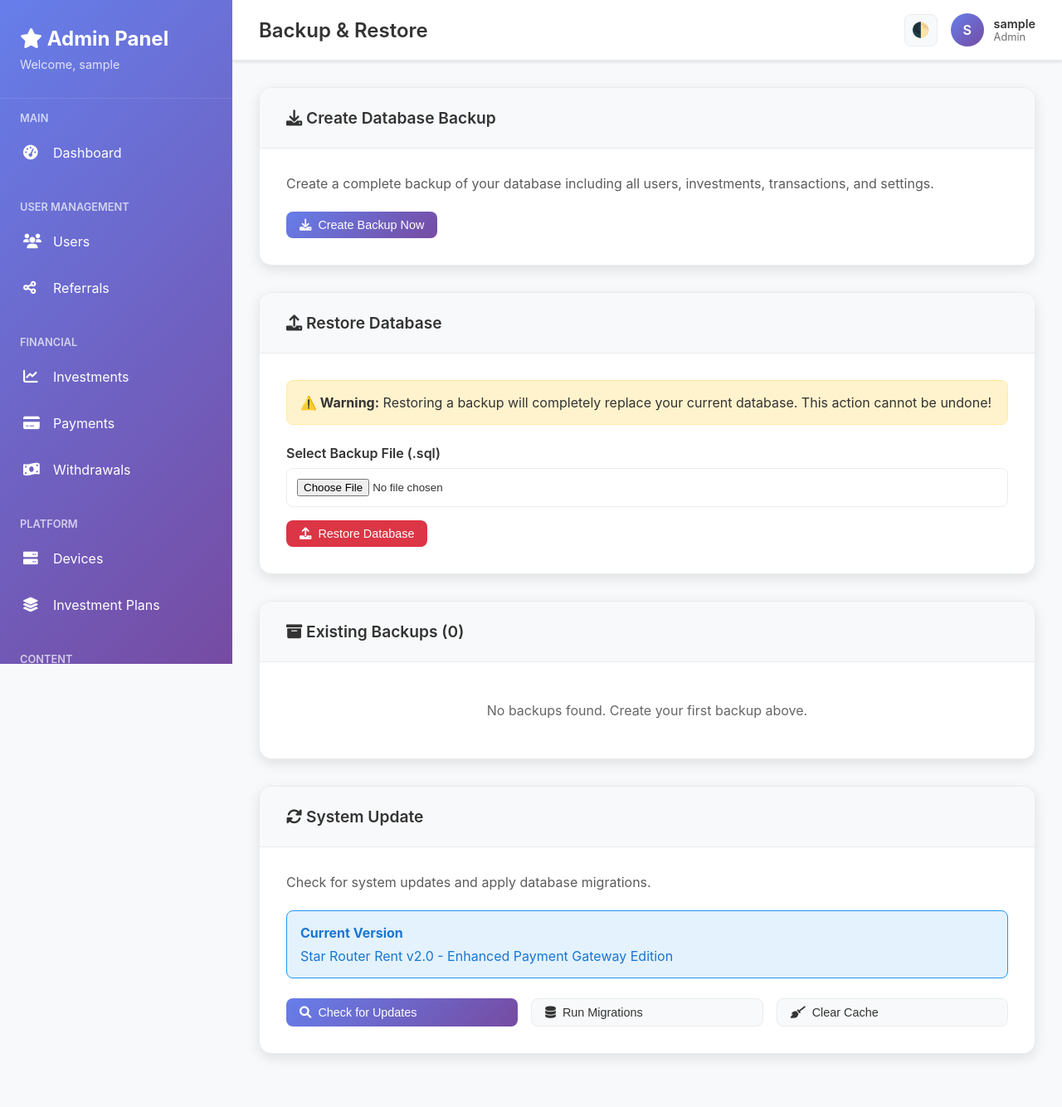
After one commit to Mytestproject12/asdasd, a PHP site: page /admin/backup-restore.php in a window 1280 px wide. The commit adds this page. Shown: the whole page at 83% size. Run offline with PHP 8.4, Linux system fonts and the light colour scheme; the visitor is signed in with stand-in values (Sample User, id 1); tables that the repository leaves empty or names only in its code hold one stand-in row (values such as "Sample post"); some libraries are stand-ins or nearby versions.

Commit message:
Fix Referral Balance, Investment System, and Admin Panel Updates

```diff
--- /dev/null
+++ b/admin/backup-restore.php
@@ -0,0 +1,312 @@
+<?php
+require_once '../includes/session_config.php';
+require_once '../config.php';
+
+$page_title = 'Backup & Restore';
+$success = '';
+$error = '';
+
+// Handle backup creation
+if ($_SERVER['REQUEST_METHOD'] === 'POST' && isset($_POST['create_backup'])) {
+    try {
+        $backup_name = 'backup_' . date('Y-m-d_H-i-s') . '.sql';
+        $backup_path = '../backups/' . $backup_name;
+
+        // Create backups directory if it doesn't exist
+        if (!is_dir('../backups')) {
+            mkdir('../backups', 0755, true);
+        }
+
+        // Get all tables
+        $tables = [];
+        $stmt = $pdo->query("SHOW TABLES");
+        while ($row = $stmt->fetch(PDO::FETCH_NUM)) {
+            $tables[] = $row[0];
+        }
+
+        $backup_content = "-- Star Router Rent Database Backup\n";
+        $backup_content .= "-- Created: " . date('Y-m-d H:i:s') . "\n";
+        $backup_content .= "-- Database: " . DB_NAME . "\n\n";
+        $backup_content .= "SET FOREIGN_KEY_CHECKS = 0;\n\n";
+
+        foreach ($tables as $table) {
+            // Get table structure
+            $stmt = $pdo->query("SHOW CREATE TABLE `$table`");
+            $row = $stmt->fetch(PDO::FETCH_NUM);
+            $backup_content .= "DROP TABLE IF EXISTS `$table`;\n";
+            $backup_content .= $row[1] . ";\n\n";
+
+            // Get table data
+            $stmt = $pdo->query("SELECT * FROM `$table`");
+            $rows = $stmt->fetchAll(PDO::FETCH_ASSOC);
+
+            if (!empty($rows)) {
+                $columns = array_keys($rows[0]);
+                $backup_content .= "INSERT INTO `$table` (`" . implode('`, `', $columns) . "`) VALUES\n";
+
+                $values = [];
+                foreach ($rows as $row) {
+                    $escaped_values = [];
+                    foreach ($row as $value) {
+                        if ($value === null) {
+                            $escaped_values[] = 'NULL';
+                        } else {
+                            $escaped_values[] = "'" . addslashes($value) . "'";
+                        }
+                    }
+                    $values[] = "(" . implode(', ', $escaped_values) . ")";
+                }
+
+                $backup_content .= implode(",\n", $values) . ";\n\n";
+            }
+        }
+
+        $backup_content .= "SET FOREIGN_KEY_CHECKS = 1;\n";
+
+        if (file_put_contents($backup_path, $backup_content)) {
+            $success = "Backup created successfully: $backup_name";
+        } else {
+            $error = "Failed to create backup file.";
+        }
+
+    } catch (Exception $e) {
+        $error = "Backup failed: " . $e->getMessage();
+    }
+}
+
+// Handle backup restore
+if ($_SERVER['REQUEST_METHOD'] === 'POST' && isset($_POST['restore_backup']) && isset($_FILES['backup_file'])) {
+    try {
+        $uploaded_file = $_FILES['backup_file'];
+
+        if ($uploaded_file['error'] !== UPLOAD_ERR_OK) {
+            throw new Exception("File upload failed.");
+        }
+
+        if (pathinfo($uploaded_file['name'], PATHINFO_EXTENSION) !== 'sql') {
+            throw new Exception("Only SQL files are allowed.");
+        }
+
+        $backup_content = file_get_contents($uploaded_file['tmp_name']);
+
+        if (!$backup_content) {
+            throw new Exception("Failed to read backup file.");
+        }
+
+        // Execute SQL statements
+        $pdo->exec($backup_content);
+
+        $success = "Database restored successfully from: " . $uploaded_file['name'];
+
+    } catch (Exception $e) {
+        $error = "Restore failed: " . $e->getMessage();
+    }
+}
+
+// Handle backup deletion
+if ($_SERVER['REQUEST_METHOD'] === 'POST' && isset($_POST['delete_backup'])) {
+    $backup_file = $_POST['backup_file'];
+    $backup_path = '../backups/' . basename($backup_file);
+
+    if (file_exists($backup_path) && unlink($backup_path)) {
+        $success = "Backup deleted successfully.";
+    } else {
+        $error = "Failed to delete backup.";
+    }
+}
+
+// Get existing backups
+$backups = [];
+if (is_dir('../backups')) {
+    $backup_files = glob('../backups/*.sql');
+    foreach ($backup_files as $file) {
+        $backups[] = [
+            'name' => basename($file),
+            'size' => filesize($file),
+            'date' => filemtime($file)
+        ];
+    }
+    // Sort by date (newest first)
+    usort($backups, function($a, $b) {
+        return $b['date'] - $a['date'];
+    });
+}
+
+// Include admin layout
+include '../includes/admin_layout.php';
+?>
+
+<?php if ($success): ?>
+    <div class="alert alert-success">
+        <i class="fas fa-check-circle"></i> <?php echo htmlspecialchars($success); ?>
+    </div>
+<?php endif; ?>
+
+<?php if ($error): ?>
+    <div class="alert alert-error">
+        <i class="fas fa-exclamation-triangle"></i> <?php echo htmlspecialchars($error); ?>
+    </div>
+<?php endif; ?>
+
+<!-- Create Backup -->
+<div class="card">
+    <div class="card-header">
+        <h3 class="card-title">
+            <i class="fas fa-download"></i>
+            Create Database Backup
+        </h3>
+    </div>
+    <div class="card-body">
+        <p style="margin-bottom: 1.5rem; color: var(--text-color); opacity: 0.8;">
+            Create a complete backup of your database including all users, investments, transactions, and settings.
+        </p>
+        <form method="POST">
+            <button type="submit" name="create_backup" class="btn btn-primary" onclick="return confirm('Create database backup? This may take a few minutes.')">
+                <i class="fas fa-download"></i>
+                Create Backup Now
+            </button>
+        </form>
+    </div>
+</div>
+
+<!-- Restore Backup -->
+<div class="card">
+    <div class="card-header">
+        <h3 class="card-title">
+            <i class="fas fa-upload"></i>
+            Restore Database
+        </h3>
+    </div>
+    <div class="card-body">
+        <div style="background: #fff3cd; border: 1px solid #ffeaa7; padding: 1rem; border-radius: 8px; margin-bottom: 1.5rem;">
+            <strong>⚠️ Warning:</strong> Restoring a backup will completely replace your current database. This action cannot be undone!
+        </div>
+        <form method="POST" enctype="multipart/form-data">
+            <div class="form-group">
+                <label for="backup_file">Select Backup File (.sql)</label>
+                <input type="file" name="backup_file" id="backup_file" accept=".sql" required>
+            </div>
+            <button type="submit" name="restore_backup" class="btn btn-danger" onclick="return confirm('Are you sure you want to restore this backup? This will replace ALL current data!')">
+                <i class="fas fa-upload"></i>
+                Restore Database
+            </button>
+        </form>
+    </div>
+</div>
+
+<!-- Existing Backups -->
+<div class="card">
+    <div class="card-header">
+        <h3 class="card-title">
+            <i class="fas fa-archive"></i>
+            Existing Backups (<?php echo count($backups); ?>)
+        </h3>
+    </div>
+
+    <?php if (empty($backups)): ?>
+        <div style="padding: 3rem; text-align: center; color: #666;">
+            No backups found. Create your first backup above.
+        </div>
+    <?php else: ?>
+        <div style="overflow-x: auto;">
+            <table class="table">
+                <thead>
+                    <tr>
+                        <th>Backup Name</th>
+                        <th>Size</th>
+                        <th>Created</th>
+                        <th>Actions</th>
+                    </tr>
+                </thead>
+                <tbody>
+                    <?php foreach ($backups as $backup): ?>
+                        <tr>
+                            <td>
+                                <code style="font-size: 0.9rem;"><?php echo htmlspecialchars($backup['name']); ?></code>
+                            </td>
+                            <td><?php echo number_format($backup['size'] / 1024, 2); ?> KB</td>
+                            <td><?php echo date('M j, Y H:i', $backup['date']); ?></td>
+                            <td>
+                                <div style="display: flex; gap: 0.5rem; flex-wrap: wrap;">
+                                    <a href="../backups/<?php echo urlencode($backup['name']); ?>"
+                                       class="btn btn-primary" download>
+                                        <i class="fas fa-download"></i>
+                                    </a>
+
+                                    <form method="POST" style="display: inline;">
+                                        <input type="hidden" name="backup_file" value="<?php echo htmlspecialchars($backup['name']); ?>">
+                                        <button type="submit" name="delete_backup" class="btn btn-danger"
+                                                onclick="return confirm('Delete this backup? This action cannot be undone!')">
+                                            <i class="fas fa-trash"></i>
+                                        </button>
+                                    </form>
+                                </div>
+                            </td>
+                        </tr>
+                    <?php endforeach; ?>
+                </tbody>
+            </table>
+        </div>
+    <?php endif; ?>
+</div>
+
+<!-- System Update -->
+<div class="card">
+    <div class="card-header">
+        <h3 class="card-title">
+            <i class="fas fa-sync-alt"></i>
+            System Update
+        </h3>
+    </div>
+    <div class="card-body">
+        <p style="margin-bottom: 1.5rem; color: var(--text-color); opacity: 0.8;">
+            Check for system updates and apply database migrations.
+        </p>
+
+        <div style="background: #e3f2fd; border: 1px solid #2196f3; padding: 1rem; border-radius: 8px; margin-bottom: 1.5rem;">
+            <h4 style="color: #1976d2; margin-bottom: 0.5rem;">Current Version</h4>
+            <p style="color: #1976d2; margin: 0;">Star Router Rent v2.0 - Enhanced Payment Gateway Edition</p>
+        </div>
+
+        <div style="display: grid; grid-template-columns: repeat(auto-fit, minmax(200px, 1fr)); gap: 1rem;">
+            <button type="button" class="btn btn-primary" onclick="checkUpdates()">
+                <i class="fas fa-search"></i>
+                Check for Updates
+            </button>
+
+            <button type="button" class="btn btn-secondary" onclick="runMigrations()">
+                <i class="fas fa-database"></i>
+                Run Migrations
+            </button>
+
+            <button type="button" class="btn btn-secondary" onclick="clearCache()">
+                <i class="fas fa-broom"></i>
+                Clear Cache
+            </button>
+        </div>
+
+        <div id="updateResults" style="margin-top: 1rem; display: none;"></div>
+    </div>
+</div>
+
+<script>
+function checkUpdates() {
+    const resultsDiv = document.getElementById('updateResults');
+    resultsDiv.style.display = 'block';
+    resultsDiv.innerHTML = '<div style="padding: 1rem; background: #e8f5e8; border-radius: 8px; color: #2e7d32;">✓ System is up to date. No updates available.</div>';
+}
+
+function runMigrations() {
+    const resultsDiv = document.getElementById('updateResults');
+    resultsDiv.style.display = 'block';
+    resultsDiv.innerHTML = '<div style="padding: 1rem; background: #e8f5e8; border-radius: 8px; color: #2e7d32;">✓ All database migrations are current.</div>';
+}
+
+function clearCache() {
+    const resultsDiv = document.getElementById('updateResults');
+    resultsDiv.style.display = 'block';
+    resultsDiv.innerHTML = '<div style="padding: 1rem; background: #e8f5e8; border-radius: 8px; color: #2e7d32;">✓ Cache cleared successfully.</div>';
+}
+</script>
+
+<?php include '../includes/admin_layout_footer.php'; ?>
--- a/includes/admin_layout.php
+++ b/includes/admin_layout.php
@@ -857,6 +857,12 @@ $site_name = getSetting('site_name', 'Star Router Rent');
                         </a>
                     </div>
                     <div class="nav-item">
+                        <a href="backup-restore.php" class="nav-link <?php echo basename($_SERVER['PHP_SELF']) == 'backup-restore.php' ? 'active' : ''; ?>">
+                            <i class="fas fa-database"></i>
+                            Backup & Restore
+                        </a>
+                    </div>
+                    <div class="nav-item">
                         <a href="activity-logs.php" class="nav-link <?php echo basename($_SERVER['PHP_SELF']) == 'activity-logs.php' ? 'active' : ''; ?>">
                             <i class="fas fa-history"></i>
                             Activity Logs
```
Also changed, not shown: admin/plans.php (+21 -4 lines), includes/ReferralManager.php (+17 -14 lines), install.php (+17 -0 lines), user/investments.php (+34 -6 lines).
